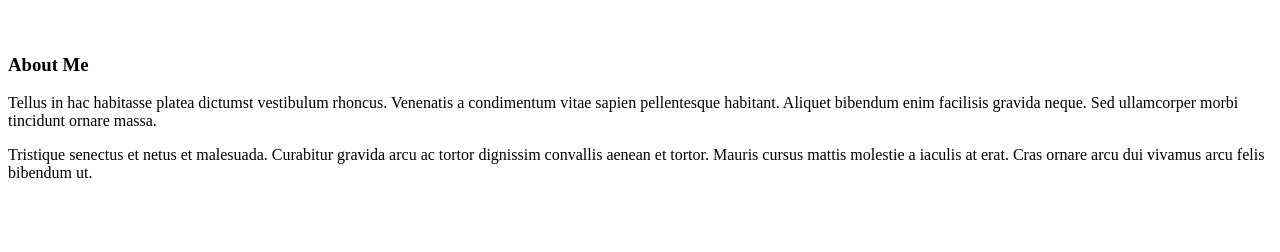
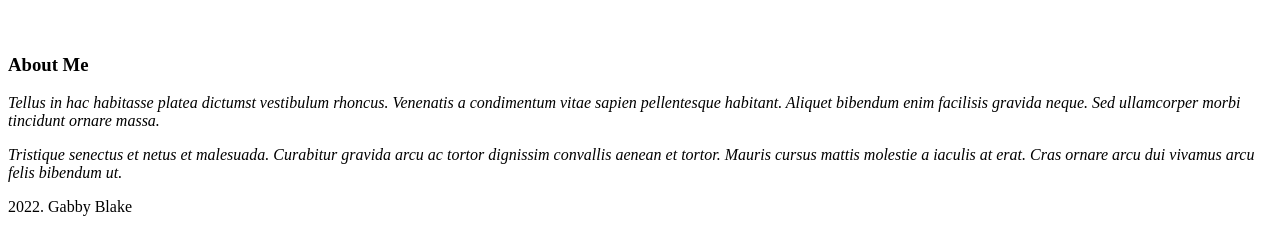
Before and after one commit to gabbyblake01/portfolio1, a plain HTML site: page index.html in a window 1280 px wide. Shown: the part 110-362 px from the top of the page. Drawn offline with Linux system fonts and the light colour scheme.

Commit message:
changes made to text format

```diff
--- a/index.html
+++ b/index.html
@@ -3,9 +3,11 @@
 <head></head>
 <title>Gabby Blake</title>
 <body></body>
-<h1>Gabby Blake</h1>
-<h2>I am learning to code!</h2>
+<header><h1>Gabby Blake</h1>
+<h2>I am learning to code!</h2></header>
 <br />
-<h3>About Me</h3>
-<p>Tellus in hac habitasse platea dictumst vestibulum rhoncus. Venenatis a condimentum vitae sapien pellentesque habitant. Aliquet bibendum enim facilisis gravida neque. Sed ullamcorper morbi tincidunt ornare massa. </p>
+<section><h3>About Me</h3>
+    <em><p>Tellus in hac habitasse platea dictumst vestibulum rhoncus. Venenatis a condimentum vitae sapien pellentesque habitant. Aliquet bibendum enim facilisis gravida neque. Sed ullamcorper morbi tincidunt ornare massa. </p>
 <p>Tristique senectus et netus et malesuada. Curabitur gravida arcu ac tortor dignissim convallis aenean et tortor. Mauris cursus mattis molestie a iaculis at erat. Cras ornare arcu dui vivamus arcu felis bibendum ut.</p>
+</em></section>
+<footer>2022. Gabby Blake</footer>
```
